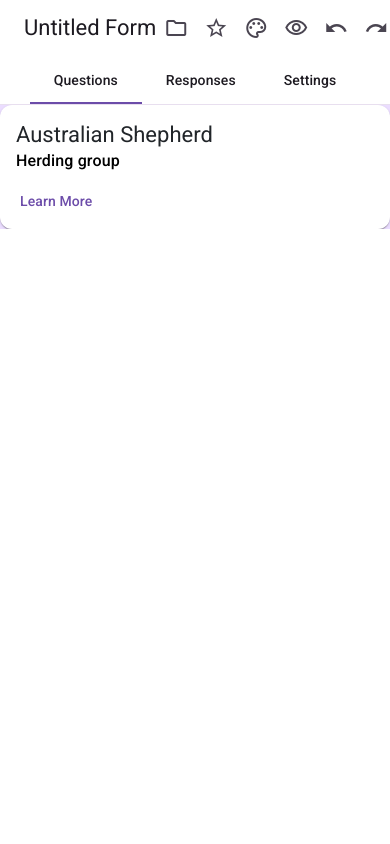
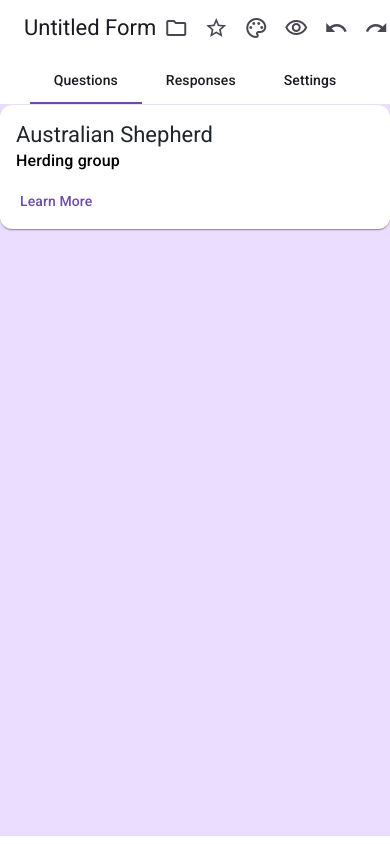
Before and after one commit to divyansh1583/google-form-clone, an Angular app: page /forms/edit/1 in a window 390 px wide. Shown: the top 844 px of the page. Built offline with nearby package versions, Linux system fonts and the light colour scheme; a web font is replaced by a local one.

Commit message:
refactor: improve layout and styling in auth and form components for better responsiveness

```diff
--- a/src/app/core/auth/auth.component.ts
+++ b/src/app/core/auth/auth.component.ts
@@ -6,9 +6,8 @@ import { RouterOutlet } from '@angular/router';
   selector: 'app-auth',
   imports: [RouterOutlet],
   template: `
-
       <!-- <app-header></app-header> -->
-      <router-outlet></router-outlet>
+         <router-outlet></router-outlet>
   `,
   styles: ``
 })
--- a/src/app/core/auth/forgot-password/forgot-password.component.ts
+++ b/src/app/core/auth/forgot-password/forgot-password.component.ts
@@ -11,7 +11,7 @@ import { RouterLink } from '@angular/router';
   standalone: true,
   imports: [ReactiveFormsModule, MatFormFieldModule, MatInputModule, MatButtonModule, MatCardModule, RouterLink],
   template: `
-    <div class="row justify-content-center">
+    <div class="row justify-content-center align-items-center h-100">
       <div class="col-md-6">
         <mat-card>
           <mat-card-header>
--- a/src/app/core/auth/register/register.component.ts
+++ b/src/app/core/auth/register/register.component.ts
@@ -11,7 +11,7 @@ import { RouterLink } from '@angular/router';
   standalone: true,
   imports: [ReactiveFormsModule, MatFormFieldModule, MatInputModule, MatButtonModule, MatCardModule, RouterLink],
   template: `
-    <div class="row justify-content-center">
+    <div class="row justify-content-center align-items-center h-100">
       <div class="col-md-6">
         <mat-card>
           <mat-card-header>
--- a/src/app/features/form/form.component.ts
+++ b/src/app/features/form/form.component.ts
@@ -5,8 +5,8 @@ import { HeaderComponent } from './components/header/header.component';
 @Component({
   imports: [RouterModule, HeaderComponent],
   template: `
-  <app-form-header></app-form-header>
-<router-outlet></router-outlet>
+    <app-form-header></app-form-header>
+    <router-outlet></router-outlet>
   `,
   styles: ``
 })
--- a/src/app/features/form/pages/form-creation/form-creation.component.scss
+++ b/src/app/features/form/pages/form-creation/form-creation.component.scss
@@ -1,22 +1,38 @@
 @use '@angular/material' as mat;
 
 :host {
-  @include mat.card-overrides((subtitle-text-color: black,
-      elevated-container-color: white,
-    ));
-  @include mat.tabs-overrides((background-color: purple,
-    ));
+  @include mat.card-overrides((
+    subtitle-text-color: black,
+    elevated-container-color: white,
+  ));
+  @include mat.tabs-overrides((
+    background-color: purple,
+  ));
+  display: block;
+  height: calc(100vh - 64px); // Subtract header height
 }
 
 .form-container {
   width: 770px;
   margin: auto;
   overflow-x: auto;
+  height: 100%;
 }
-::ng-deep mat-tab-group mat-tab-body{
+
+::ng-deep {
+  .mat-mdc-tab-group {
+    height: 100%;
+  }
+
+  .mat-mdc-tab-body-wrapper {
+    height: 100%;
+  }
+
+  mat-tab-body {
     background-color: var(--mat-sys-primary-container);
+  }
+}
 
-}
 @media (max-width: 771px) {
   .form-container {
     width: 100%;
```
